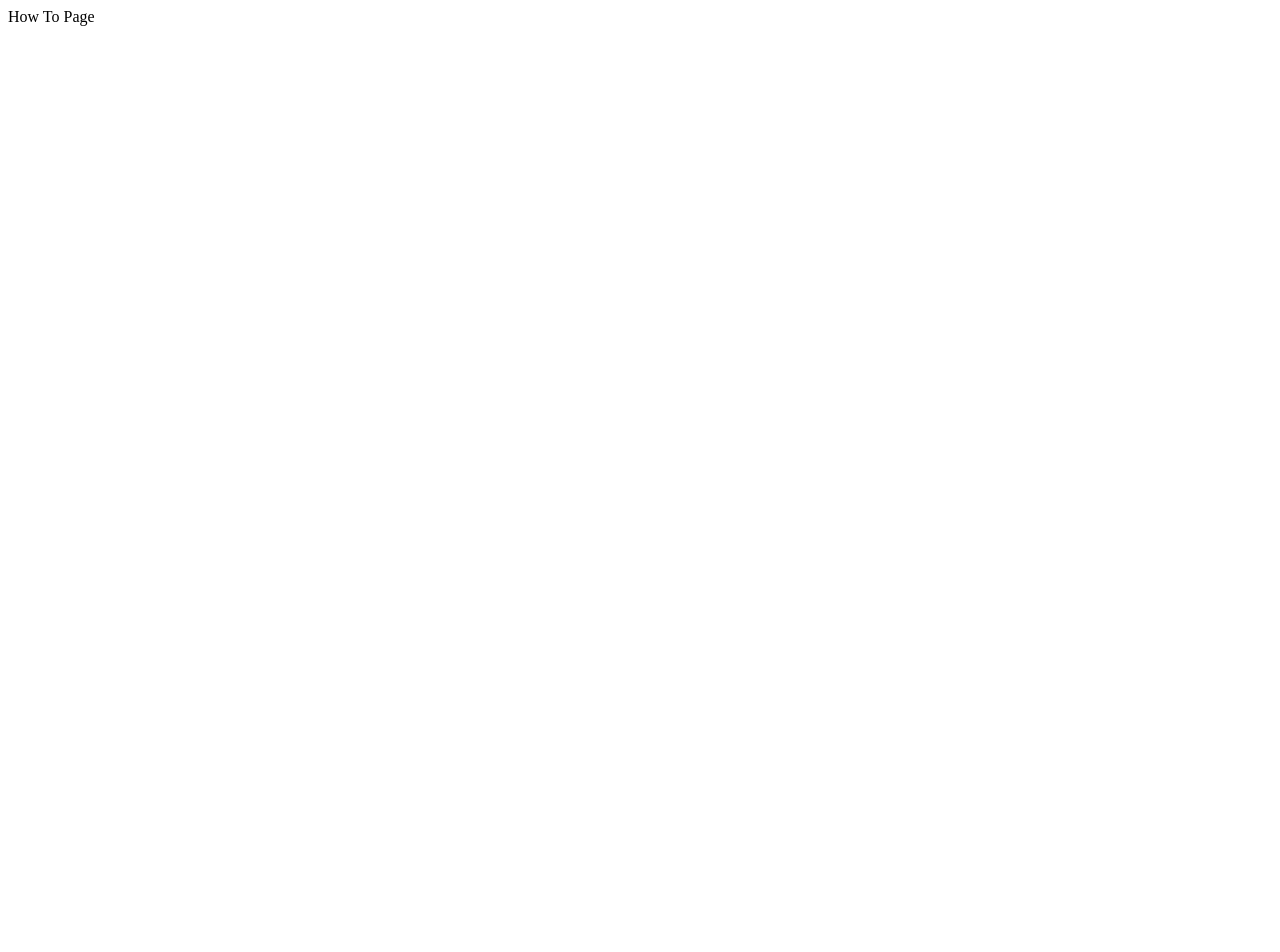
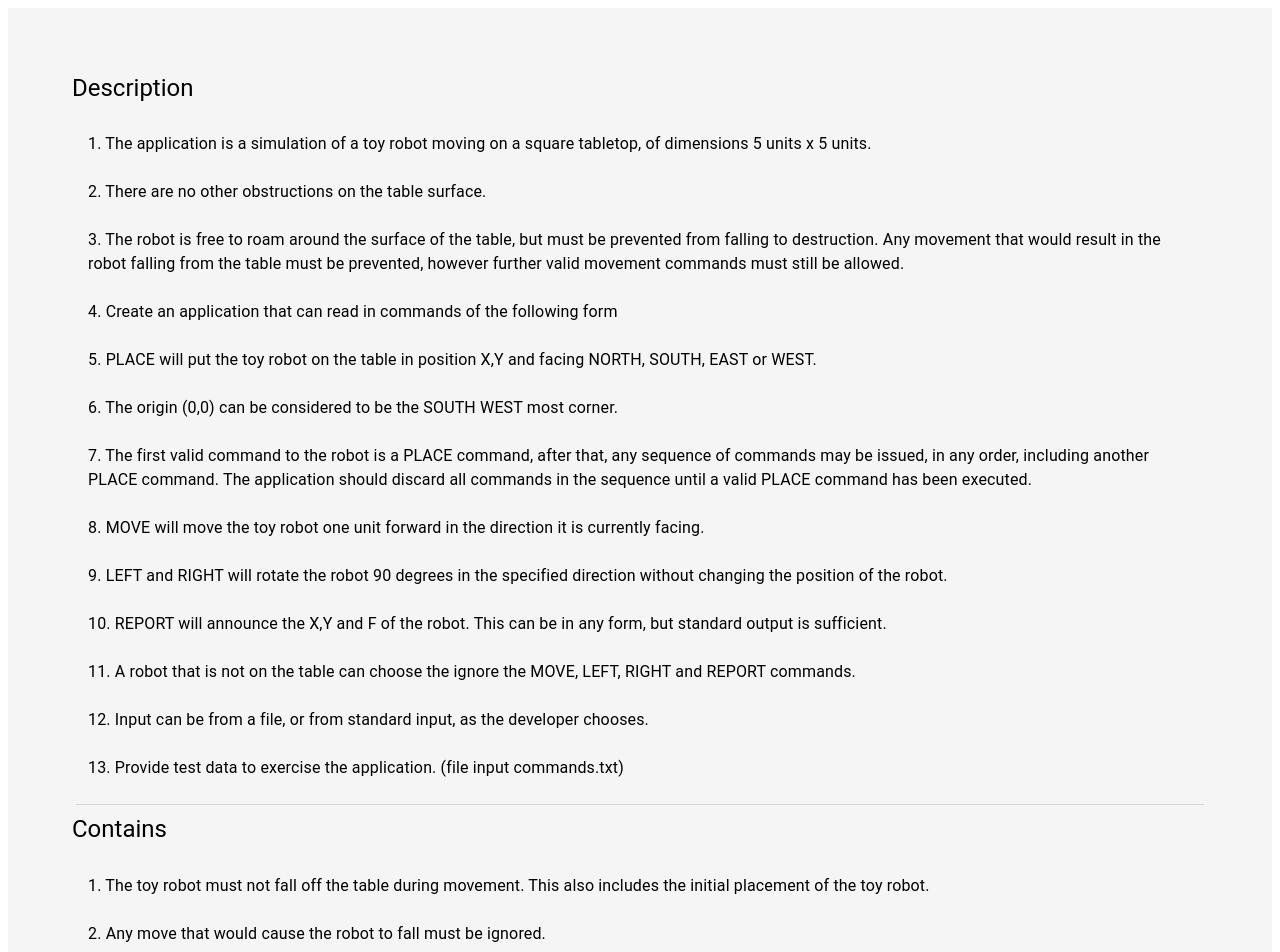
Before and after one commit to chamikabm/toy-robot, a React (Create React App) app: page /howto in a window 1280 px wide. Shown: the top 952 px of the page. Before the commit the page ends 816 px from the top, so only its background shows below. Built offline with nearby package versions, Linux system fonts and the light colour scheme.

Commit message:
Added how to page.

```diff
--- a/src/pages/HowTo/index.tsx
+++ b/src/pages/HowTo/index.tsx
@@ -3,14 +3,134 @@ import React,
     FC,
     ReactElement,
 } from 'react';
-
-
+import Box from '@mui/material/Box';
+import List from '@mui/material/List';
+import Divider from '@mui/material/Divider';
+import ListItem from '@mui/material/ListItem';
+import Typography from '@mui/material/Typography';
+import BaseContainer from '../../components/BaseContainer';
+import ListItemText from '@mui/material/ListItemText';
 const HowTo: FC = (): ReactElement => {
-
     return (
-        <>
-            How To Page
-        </>
+        <BaseContainer>
+            <Box
+                sx={{
+                    p: '4rem',
+                }}
+            >
+                <Box>
+                    <Typography variant="h5" gutterBottom>
+                        Description
+                    </Typography>
+                    <List>
+                        <ListItem>
+                            <ListItemText
+                                primary="1. The application is a simulation of a toy robot moving on a square tabletop, of dimensions
+                5 units x 5 units."
+                            />
+                        </ListItem>
+                        <ListItem>
+                            <ListItemText
+                                primary="2. There are no other obstructions on the table surface."
+                            />
+                        </ListItem>
+                        <ListItem>
+                            <ListItemText
+                                primary="3. The robot is free to roam around the surface of the table, but must be prevented from
+  falling to destruction. Any movement that would result in the robot falling from the table
+  must be prevented, however further valid movement commands must still be allowed."
+                            />
+                        </ListItem>
+                        <ListItem>
+                            <ListItemText
+                                primary="4. Create an application that can read in commands of the following form"
+                            />
+                        </ListItem>
+                        <ListItem>
+                            <ListItemText
+                                primary="5. PLACE will put the toy robot on the table in position X,Y and facing NORTH, SOUTH,
+  EAST or WEST."
+                            />
+                        </ListItem>
+                        <ListItem>
+                            <ListItemText
+                                primary="6. The origin (0,0) can be considered to be the SOUTH WEST most corner."
+                            />
+                        </ListItem>
+                        <ListItem>
+                            <ListItemText
+                                primary="7. The first valid command to the robot is a PLACE command, after that, any sequence of
+  commands may be issued, in any order, including another PLACE command. The
+  application should discard all commands in the sequence until a valid PLACE command
+  has been executed."
+                            />
+                        </ListItem>
+                        <ListItem>
+                            <ListItemText
+                                primary="8. MOVE will move the toy robot one unit forward in the direction it is currently facing."
+                            />
+                        </ListItem>
+                        <ListItem>
+                            <ListItemText
+                                primary="9. LEFT and RIGHT will rotate the robot 90 degrees in the specified direction without
+  changing the position of the robot."
+                            />
+                        </ListItem>
+                        <ListItem>
+                            <ListItemText
+                                primary="10. REPORT will announce the X,Y and F of the robot. This can be in any form, but standard
+  output is sufficient."
+                            />
+                        </ListItem>
+                        <ListItem>
+                            <ListItemText
+                                primary="11. A robot that is not on the table can choose the ignore the MOVE, LEFT, RIGHT and
+  REPORT commands."
+                            />
+                        </ListItem>
+                        <ListItem>
+                            <ListItemText
+                                primary="12. Input can be from a file, or from standard input, as the developer chooses."
+                            />
+                        </ListItem>
+                        <ListItem>
+                            <ListItemText
+                                primary="13. Provide test data to exercise the application. (file input commands.txt)"
+                            />
+                        </ListItem>
+                    </List>
+                </Box>
+                <Divider
+                    sx={{
+                        m: 0.5,
+                    }}
+                    orientation="horizontal"
+                    data-cy={'howto-h3-divider'}
+                />
+                <Box
+                    sx={{
+                        mt: 1,
+                    }}
+                >
+                    <Typography variant="h5" gutterBottom>
+                        Contains
+                    </Typography>
+                    <List>
+                        <ListItem>
+                            <ListItemText
+                                primary="1. The toy robot must not fall off the table during movement. This also includes the initial
+                placement of the toy robot."
+                            />
+                        </ListItem>
+                        <ListItem>
+                            <ListItemText
+                                primary="2. Any move that would cause the robot to fall must be ignored."
+                            />
+                        </ListItem>
+                    </List>
+                </Box>
+            </Box>
+        </BaseContainer>
     );
 };
 
```
